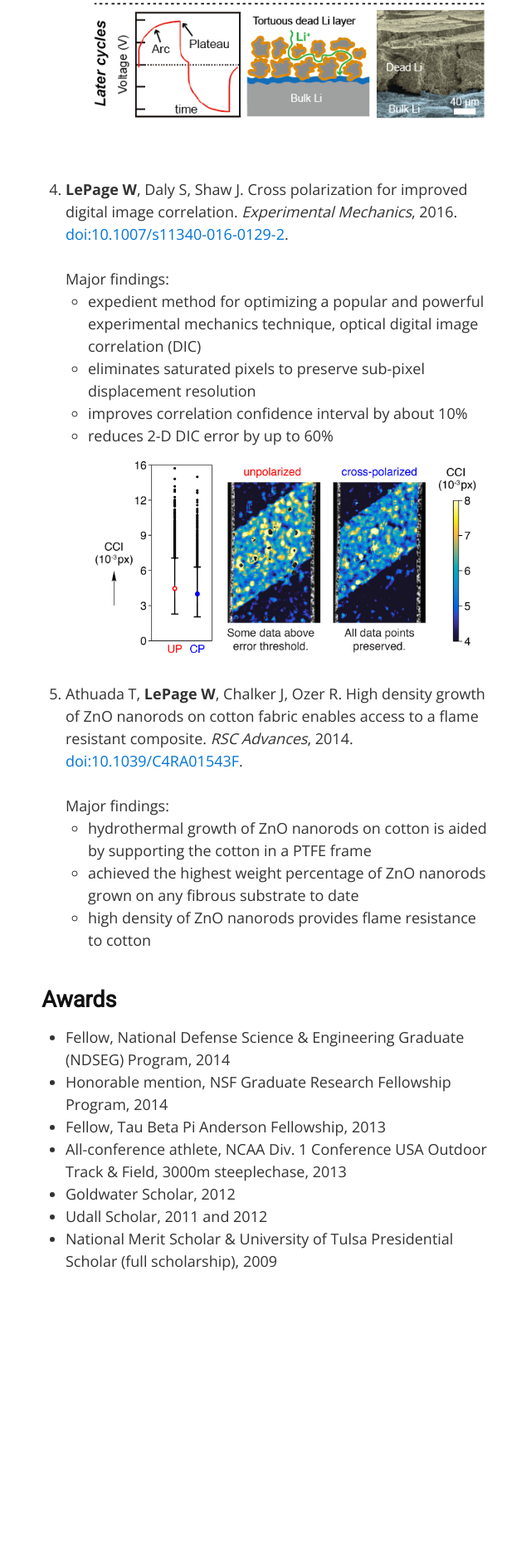
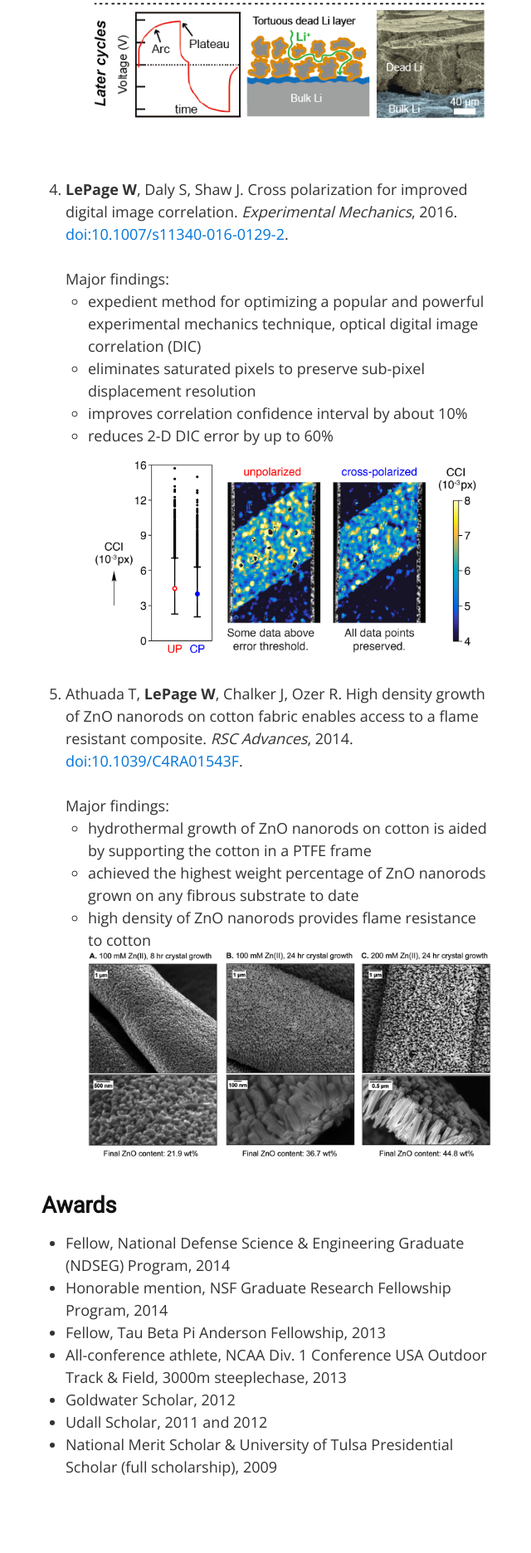
Before and after one commit to wlepage/wlepage.github.io, a Jekyll site: the page built from index.md, in a window 1280 px wide. Shown: the part 3877-5749 px from the top of the page at 83% size, without its empty margins (318-958 px from the left). Built offline with Jekyll 4.4.1, drawn with Linux system fonts in a browser that asks for light colours; before the commit the page ends 5501 px from its top, so only the background shows below that.

Commit message:
Update index.md

```diff
--- a/index.md
+++ b/index.md
@@ -76,6 +76,7 @@ Major findings:
 	+ hydrothermal growth of ZnO nanorods on cotton is aided by supporting the cotton in a PTFE frame
 	+ achieved the highest weight percentage of ZnO nanorods grown on any fibrous substrate to date
 	+ high density of ZnO nanorods provides flame resistance to cotton
+![SEM of ZnO nanorods on cotton fibers](img/TOC_ZnOcotton.png "SEM of ZnO nanorods on cotton fibers")
 
 ## Awards
 + Fellow, National Defense Science & Engineering Graduate (NDSEG) Program, 2014
```
